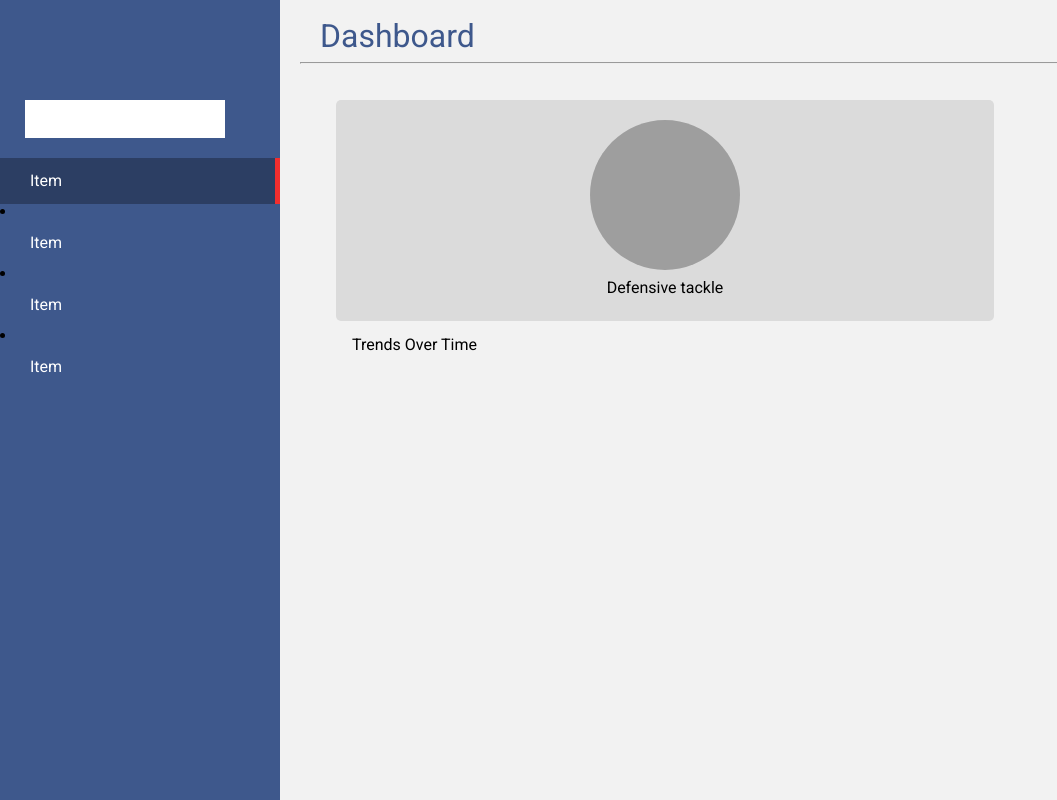
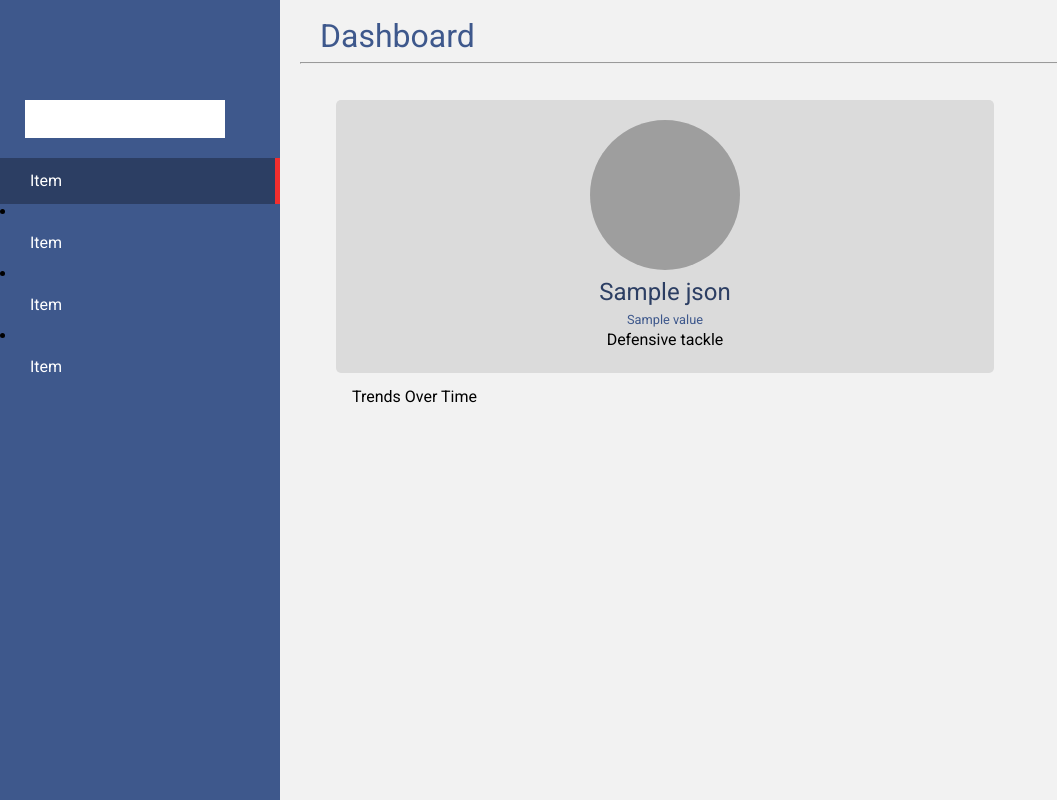
Before and after one commit to NxLeung/NFL_Fantasy_Dashboard, a Flask app: template templates/index.html in a window 1280 px wide. Shown: the whole page, without its empty margins (0-1057 px from the left). Run offline with Flask 2, Linux system fonts and the light colour scheme; the template is opened without the code that fills it: most values are stand-ins (such as "Sample title", 1, 10 or a date in 2020); grey boxes are pictures that could not be loaded.

Commit message:
Update index.html

```diff
--- a/templates/index.html
+++ b/templates/index.html
@@ -36,12 +36,13 @@
       <hr>
 
       <div class="charts">
+        {% for name, value in json.items() %}
         <div class="col-md-9">
 
           <div class="chart">
           <div class="player-img"></div>
-          <span class="player-name">{{ dict.player_name[0] }}</span>
-          <span class="player-team">{{ dict.game_year[0] }}</span>
+          <span class="player-name">{{name}}</span>
+          <span class="player-team">{{value}}</span>
           <span class="player-position">Defensive tackle</span>
 
         </div>
@@ -49,7 +50,7 @@
         <div class="col-md-9">
             <h6>Trends Over Time</h6>
         </div>
-
+        {% endfor %}
       </div>
     </section>
     <!-- <script src="{{ url_for('static', filename='js/app.js') }}"></script> -->
```
